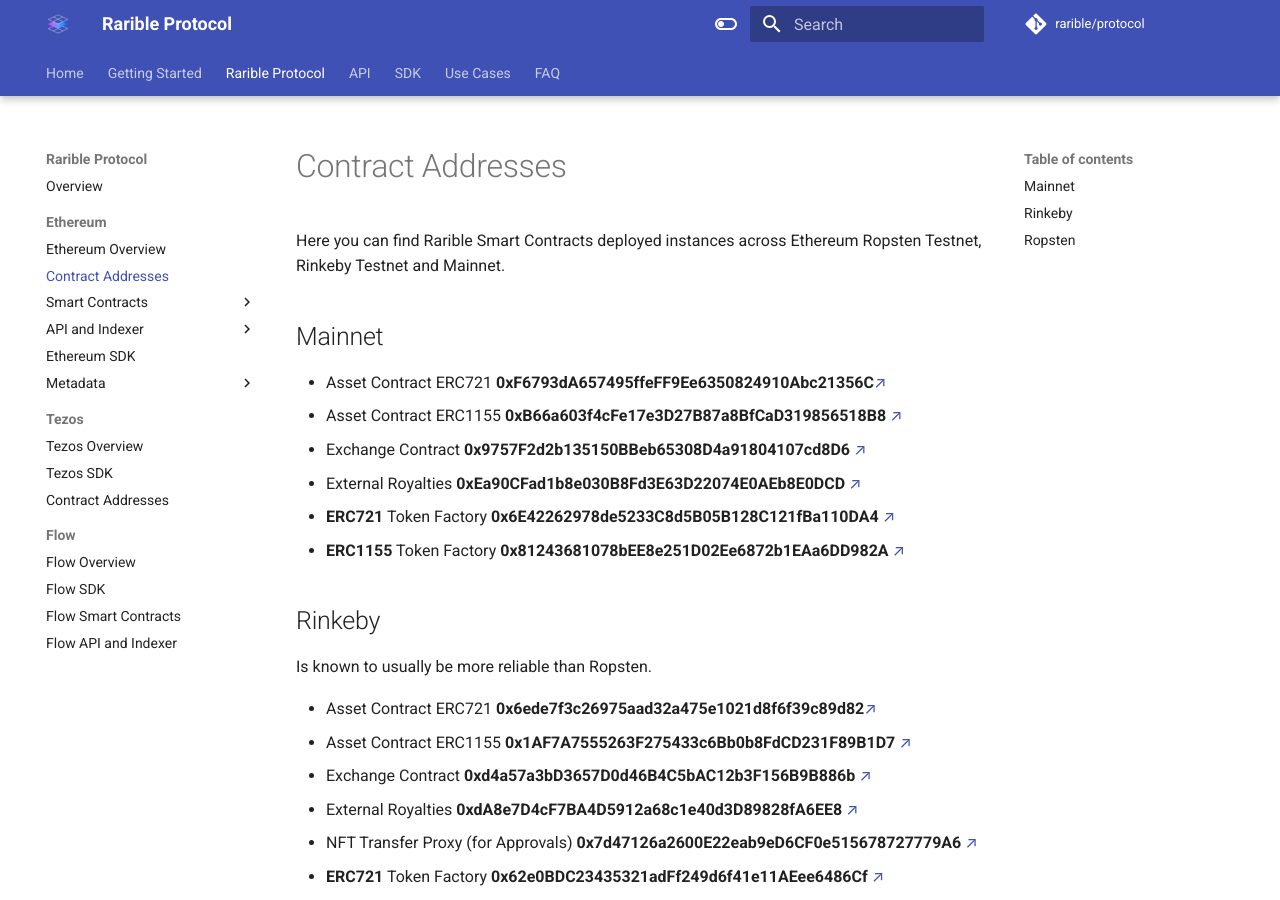
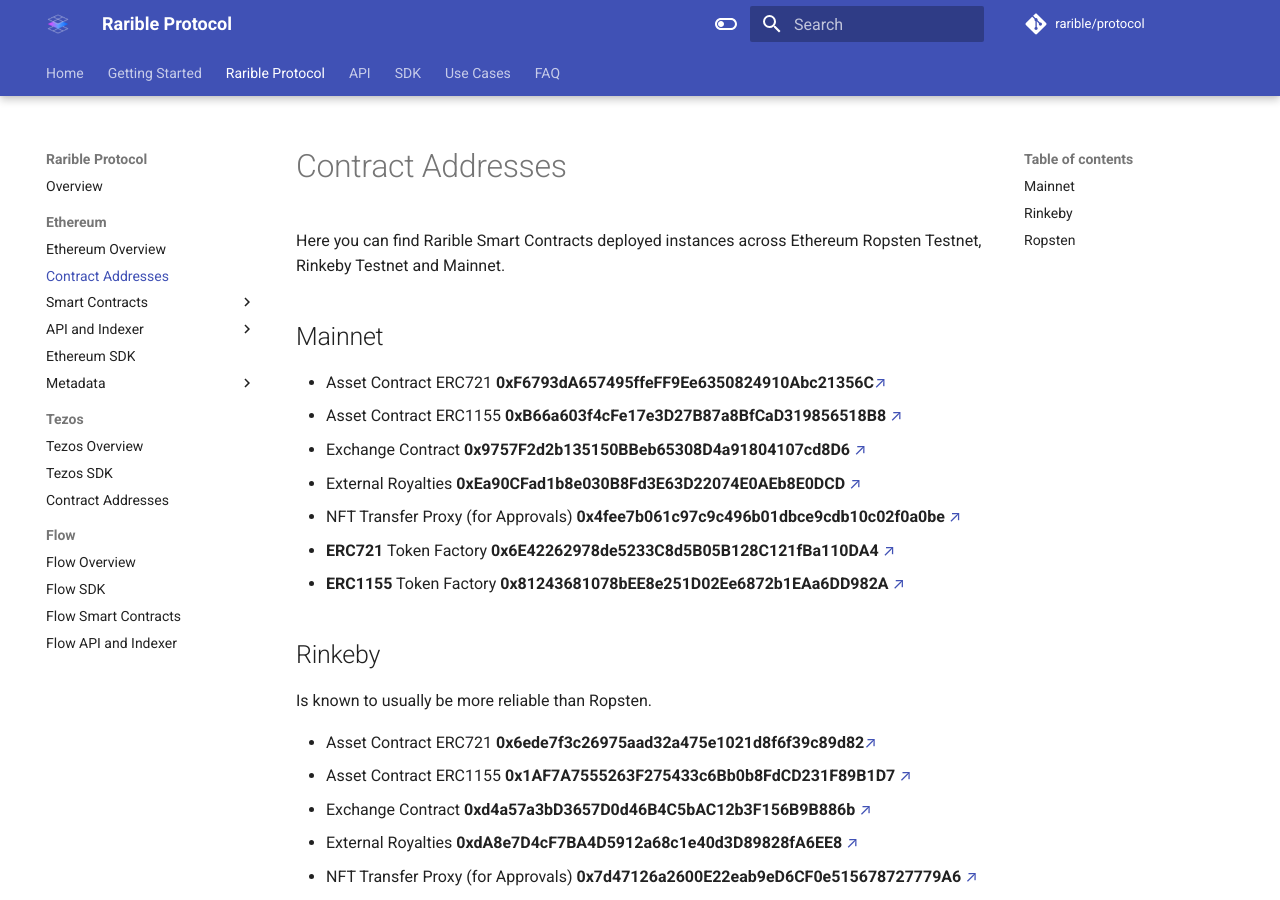
Before and after one commit to rarible/protocol, an MkDocs documentation site: the page built from docs/ethereum/contract-addresses.md, in a window 1280 px wide and 900 px high. Built offline with MkDocs 1.6.1 and Material for MkDocs 9.7.7, drawn with Linux system fonts in a browser that asks for light colours; comment, search, counter and statistics services are not loaded.

Commit message:
add transfer proxy address for mainnet

```diff
--- a/docs/ethereum/contract-addresses.md
+++ b/docs/ethereum/contract-addresses.md
@@ -13,6 +13,7 @@
 - Asset Contract ERC1155 **0xB66a603f4cFe17e3D27B87a8BfCaD319856518B8** [↗](https://etherscan.io/address/0xB66a603f4cFe17e3D27B87a8BfCaD319856518B8)
 - Exchange Contract **0x9757F2d2b135150BBeb65308D4a91804107cd8D6** [↗](https://etherscan.io/address/0x9757F2d2b135150BBeb65308D4a91804107cd8D6)
 - External Royalties **0xEa90CFad1b8e030B8Fd3E63D22074E0AEb8E0DCD** [↗](https://etherscan.io/address/0xEa90CFad1b8e030B8Fd3E63D22074E0AEb8E0DCD#code)
+- NFT Transfer Proxy \(for Approvals\) **0x4fee7b061c97c9c496b01dbce9cdb10c02f0a0be** [↗](https://rinkeby.etherscan.io/address/0x4fee7b061c97c9c496b01dbce9cdb10c02f0a0be)
 - **ERC721** Token Factory **0x6E42262978de5233C8d5B05B128C121fBa110DA4** [↗](https://etherscan.io/address/0x6E42262978de5233C8d5B05B128C121fBa110DA4)
 - **ERC1155** Token Factory **0x81243681078bEE8e251D02Ee6872b1EAa6DD982A** [↗](https://etherscan.io/address/0x81243681078bEE8e251D02Ee6872b1EAa6DD982A)
 
```
